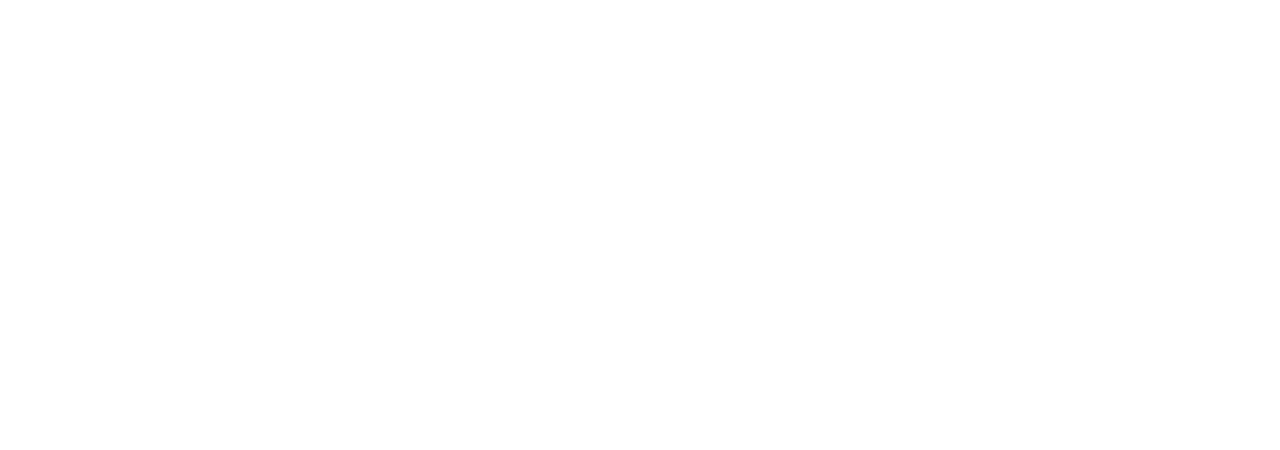
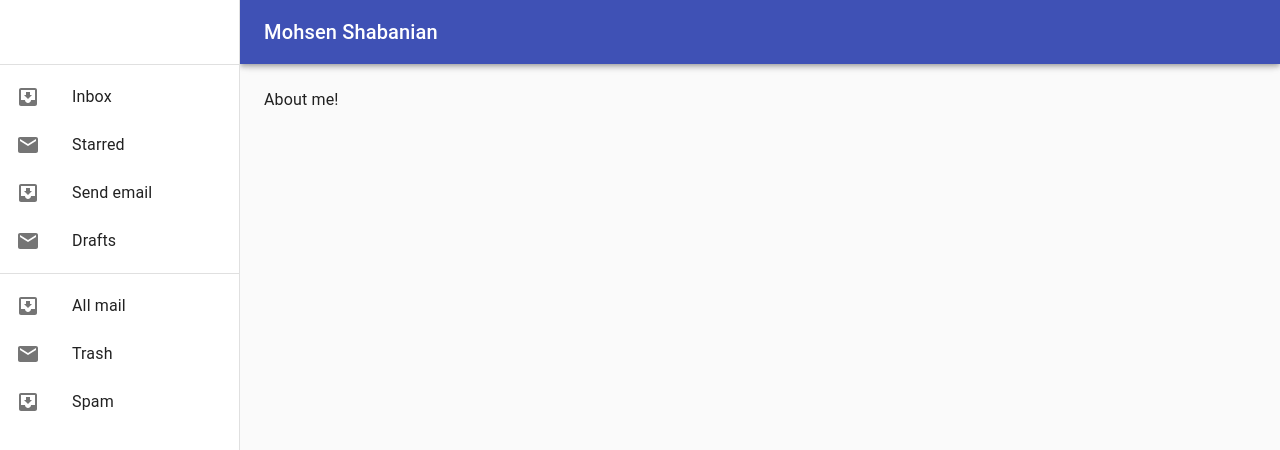
Before and after one commit to mohsen12999/MohsenShabanian, a Gatsby site: page /about in a window 1280 px wide. Before the commit this address had no page. Shown: the top 450 px of the page. Built offline with nearby package versions, Linux system fonts and the light colour scheme; Gatsby itself is replaced by a stand-in of ours.

Commit message:
add some page

```diff
--- a/package.json
+++ b/package.json
@@ -1,7 +1,7 @@
 {
-  "name": "gatsby-starter-hello-world",
+  "name": "mohsenshabanian-website",
   "private": true,
-  "description": "A simplified bare-bones starter for Gatsby",
+  "description": "mohsen shabanian, a developer, a lerner and a gamer",
   "version": "0.1.0",
   "license": "MIT",
   "scripts": {
--- a/src/components/layout.js
+++ b/src/components/layout.js
@@ -127,7 +127,7 @@ const Layout = (props) => {
             <MenuIcon />
           </IconButton>
           <Typography variant="h6" noWrap>
-            Responsive drawer
+            Mohsen Shabanian
           </Typography>
         </Toolbar>
       </AppBar>
--- /dev/null
+++ b/src/pages/about.js
@@ -0,0 +1,4 @@
+import React from "react"
+import Layout from "../components/layout"
+
+export default () => <Layout>About me!</Layout>
--- /dev/null
+++ b/src/pages/contact.js
@@ -0,0 +1,4 @@
+import React from "react"
+import Layout from "../components/layout"
+
+export default () => <Layout>About me!</Layout>
--- /dev/null
+++ b/src/pages/portofolio.js
@@ -0,0 +1,4 @@
+import React from "react"
+import Layout from "../components/layout"
+
+export default () => <Layout>About me!</Layout>
--- /dev/null
+++ b/src/pages/resume.js
@@ -0,0 +1,4 @@
+import React from "react"
+import Layout from "../components/layout"
+
+export default () => <Layout>About me!</Layout>
```
Also changed, not shown: src/components/seo.js (added, +93 -0 lines), README.md.
